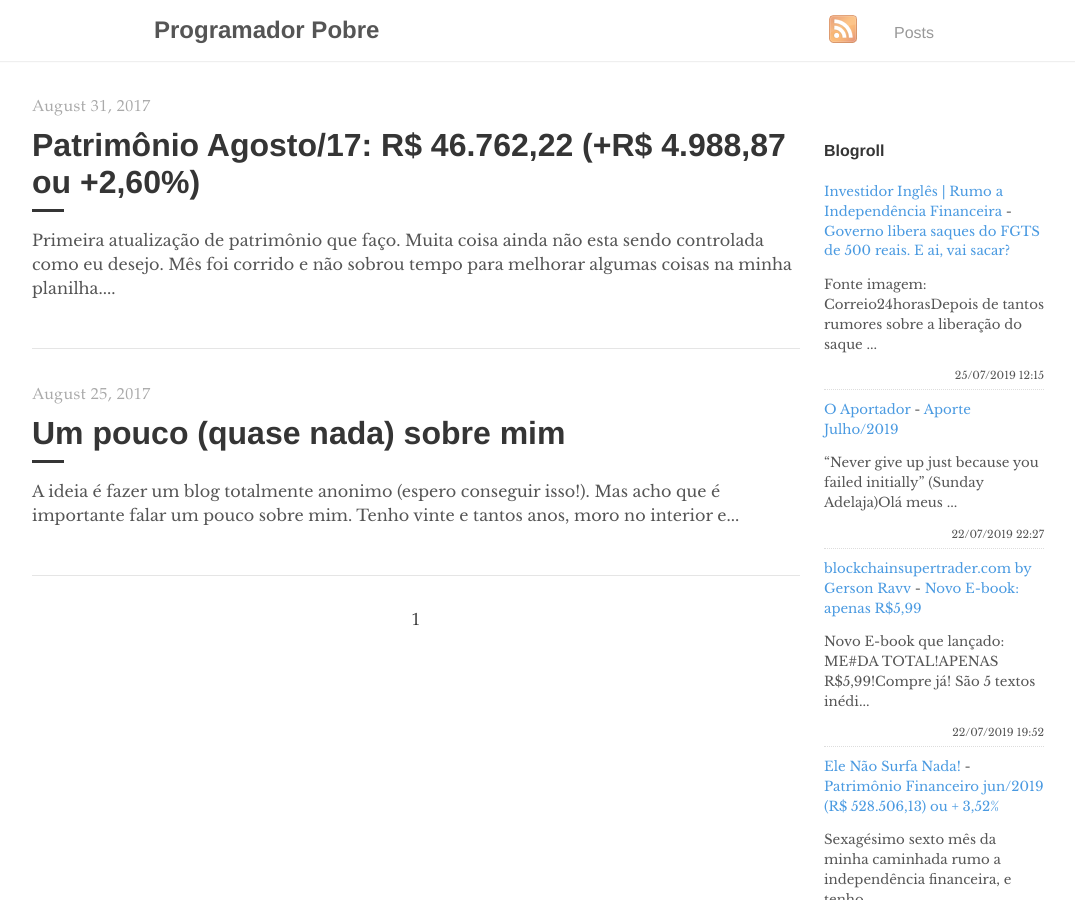
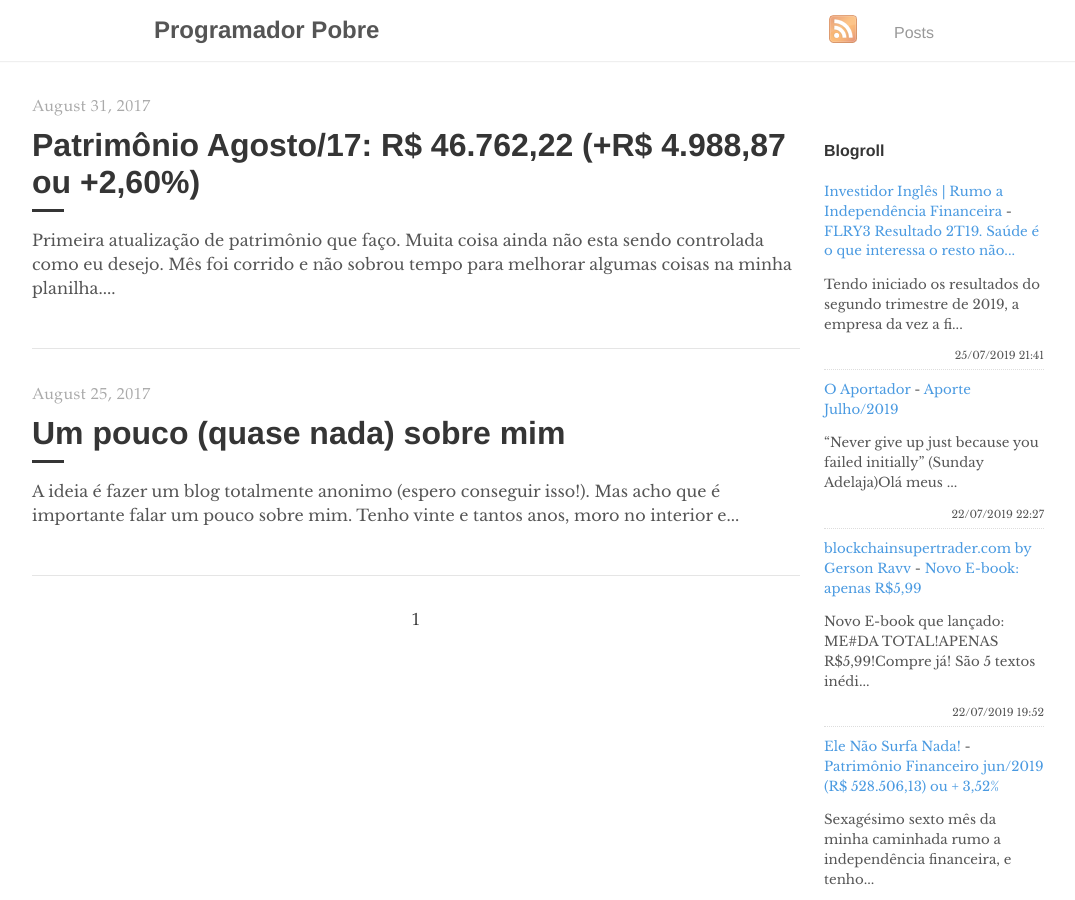
Before and after one commit to programadorpobre/programadorpobre.github.io, a Jekyll site: the page built from index.html, in a window 1280 px wide and 900 px high. Shown: the whole window, without its empty margins (96-1171 px from the left). Built offline with Jekyll 4.4.1, drawn with Linux system fonts in a browser that asks for light colours; the list of posts is cut into pages by our own code; comment, search, counter and statistics services are not loaded.

Commit message:
[ci skip] travis #720

```diff
--- a/_includes/feed-entries.html
+++ b/_includes/feed-entries.html
@@ -1,7 +1,7 @@
 <div class="feed-entry">
-    <a class="feed-entry-site-name" href="https://www.investidoringles.com/">Investidor Inglês | Rumo a Independência Financeira</a> - <a class="feed-entry-title" href="https://www.investidoringles.com/2019/07/governo-libera-fgts.html">Governo libera saques do FGTS de 500 reais. E ai, vai sacar?</a>
-    <p class="feed-entry-summary">Fonte imagem: Correio24horasDepois de tantos rumores sobre a liberação do saque ...</p>
-    <time datetime="2019-07-25T12:15:00.000-03:00">25/07/2019 12:15</time>
+    <a class="feed-entry-site-name" href="https://www.investidoringles.com/">Investidor Inglês | Rumo a Independência Financeira</a> - <a class="feed-entry-title" href="https://www.investidoringles.com/2019/07/flry3-resultado-2t19.html">FLRY3 Resultado 2T19. Saúde é o que interessa o resto não...</a>
+    <p class="feed-entry-summary">Tendo iniciado os resultados do segundo trimestre de 2019, a empresa da vez a fi...</p>
+    <time datetime="2019-07-25T21:41:00.000-03:00">25/07/2019 21:41</time>
 </div>
 <div class="feed-entry">
     <a class="feed-entry-site-name" href="https://oaportadorfinanceiro.blogspot.com/">O Aportador</a> - <a class="feed-entry-title" href="https://oaportadorfinanceiro.blogspot.com/2019/07/aporte-julho2019.html">Aporte Julho/2019</a>
```
